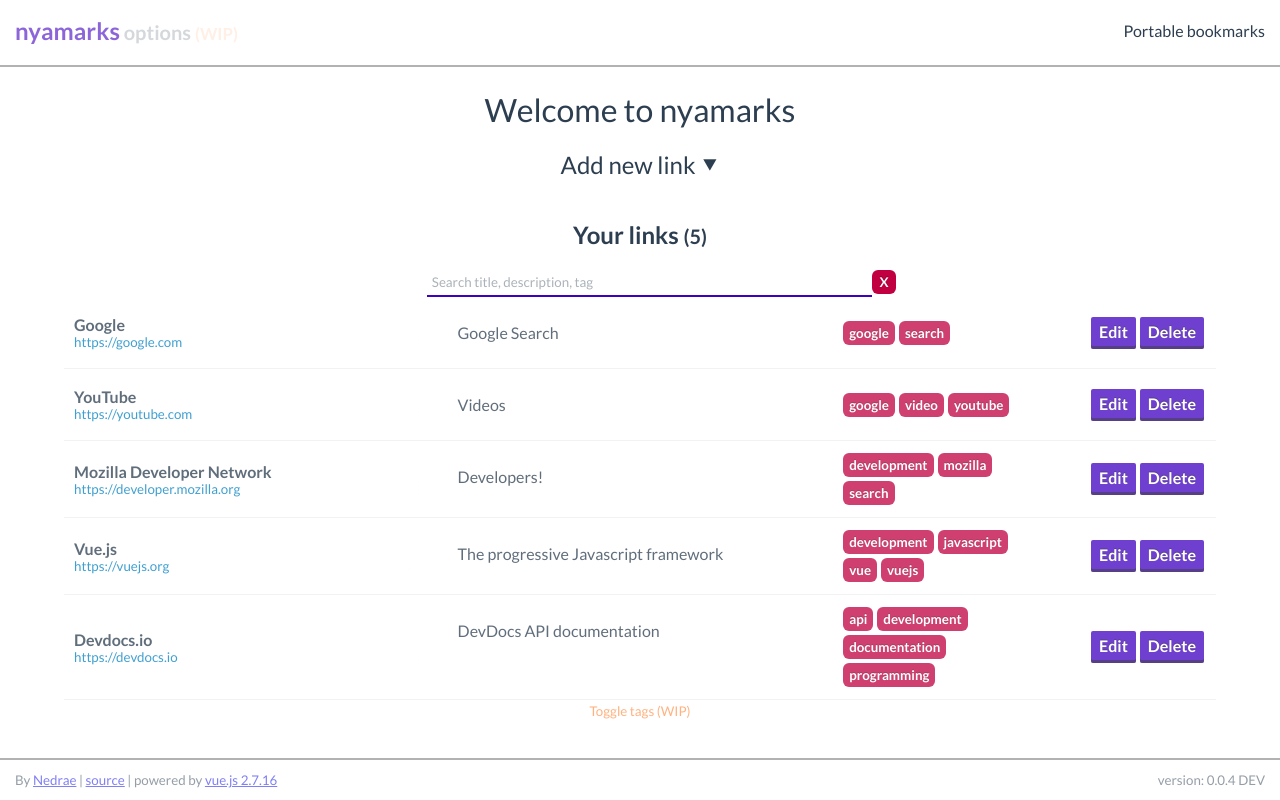
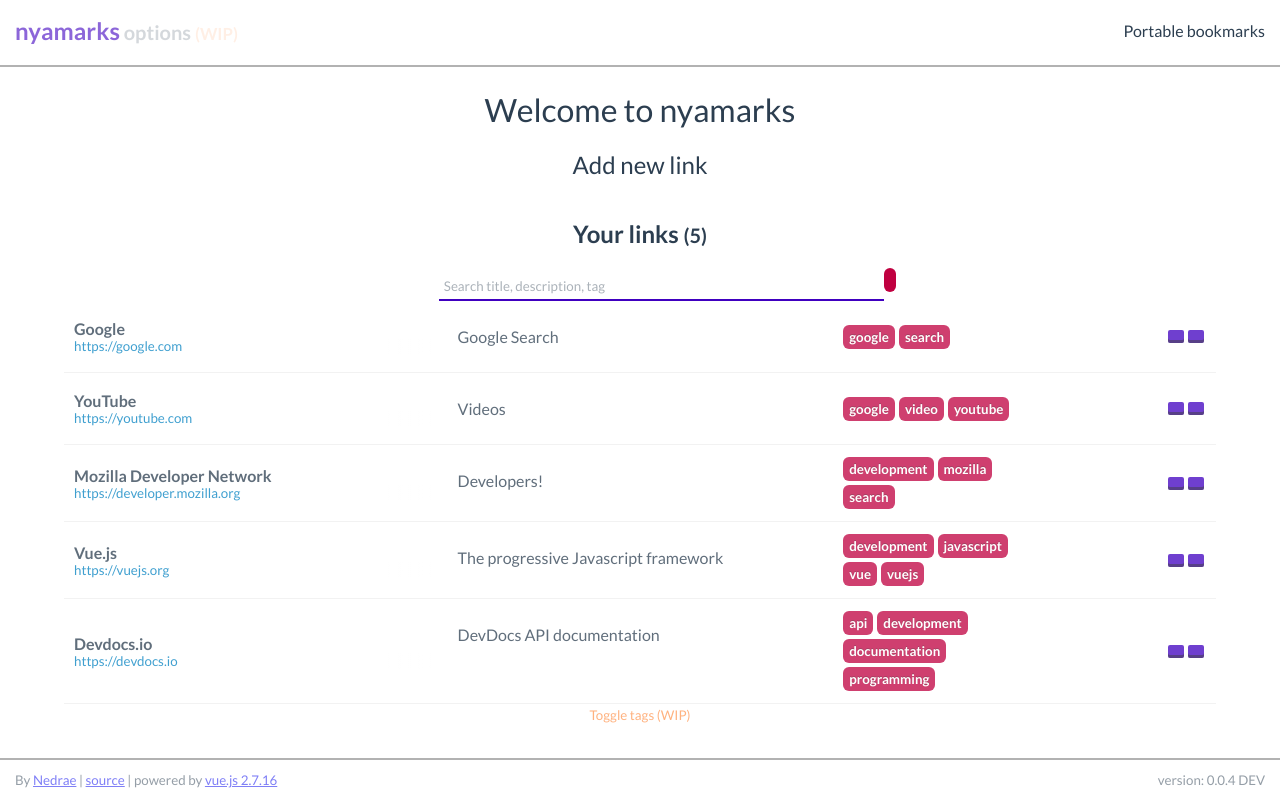
Before and after one commit to NedraeMessmer/nyamarks, a Vue app: page / in a window 1280 px wide. Built offline with nearby package versions, Linux system fonts and the light colour scheme.

Commit message:
Add font-awesome

```diff
--- a/src/App.vue
+++ b/src/App.vue
@@ -9,9 +9,7 @@
     <header-component></header-component>
 
     <div id="main-view">
-      <transition name="slide">
-        <router-view></router-view>
-      </transition>
+      <router-view></router-view>
     </div>
 
     <footer-component></footer-component>
@@ -67,12 +65,14 @@ body {
   margin-bottom: 60px;
 }
 
+// Debug classes
 .wip {
   color: rgb(255, 102, 0);
   font-size: smaller;
   opacity: 0.5;
 }
 
+// Basic elements
 a {
   cursor: pointer;
 }
@@ -93,25 +93,12 @@ textarea {
   }
 }
 
-.slide-enter-active,
-.slide-leave-active {
-  transition: opacity 0.25s, transform 0.25s;
+// Icon overrides
+.fa-animated {
+  transition: all 0.25s;
 }
 
-.slide-enter,
-.slide-leave-to {
-  opacity: 0;
-  position: absolute;
-}
-
-.slide-enter {
-  transform: translateX(500px);
-}
-
-.slide-leave-to {
-  transform: translateX(-500px);
-}
-
+// Other components
 .options-panel {
   width: 30vw;
 }
--- a/src/components/LinkItem.vue
+++ b/src/components/LinkItem.vue
@@ -20,8 +20,12 @@
     </div>
     <div class="actions">
       <!--router-link :to="editLinkRoute">Edit</router-link-->
-      <button class="edit" @click="editLink">Edit</button>
-      <button class="delete" @click="removeLink">Delete</button>
+      <button class="edit" title="Edit link" @click="editLink">
+        <span class="fa fa-fw fa-pencil"></span>
+      </button>
+      <button class="delete" title="Delete link" @click="removeLink">
+        <span class="fa fa-fw fa-trash"></span>
+      </button>
     </div>
   </div>
 </template>
--- a/src/components/LinkList.vue
+++ b/src/components/LinkList.vue
@@ -11,7 +11,12 @@
           class="query"
           placeholder="Search title, description, tag"
           v-model="linkSearch">
-        <button class="search" type="button" @click="clearSearch()">X</button>
+        <button
+          class="clear-search"
+          type="button"
+          @click="clearSearch()">
+          <span class="fa fa-fw fa-times"></span>
+        </button>
       </div>
     </div>
 
@@ -131,7 +136,7 @@ export default {
     width: 85%;
   }
 
-  > .search {
+  > .clear-search {
     background-color: rgb(192, 0, 64);
     border-radius: 6px;
     border: 0;
@@ -140,7 +145,7 @@ export default {
     font-weight: bold;
     height: 24px;
     text-shadow: 0 -1px rgba(0, 0, 0, 0.3);
-    width: 24px;
+    width: auto;
   }
 }
 
--- a/src/components/Main.vue
+++ b/src/components/Main.vue
@@ -6,7 +6,9 @@
       <h2>
         <a @click.prevent="toggleNewLink">
           Add new link
-          <span :class="{'linkArrow': true, 'toggled': showNewLink}">⯆</span>
+          <span
+            class="fa fa-fw fa-chevron-down fa-animated"
+            :class="{'fa-flip-vertical': showNewLink}"></span>
         </a>
       </h2>
 
--- a/src/components/SidePanel.vue
+++ b/src/components/SidePanel.vue
@@ -8,13 +8,14 @@
     </transition>
     <transition :name="slideSide">
       <div
+        class="panel-content"
         :class="panelClass"
         v-show="showPanel">
         <button
           type="button"
           class="close-panel"
           @click="dismiss()">
-          X
+          <span class="fa fa-fw fa-times"></span>
         </button>
         <slot></slot>
       </div>
@@ -33,7 +34,6 @@ export default {
     return {
       slideSide: this.side,
       panelClass: {
-        'panel-content': true,
         left: this.side === 'left',
         right: this.side === 'right',
       },
@@ -131,6 +131,6 @@ export default {
   right: 10px;
   text-shadow: 0 -1px rgba(0, 0, 0, 0.3);
   top: 10px;
-  width: 24px;
+  width: auto;
 }
 </style>
--- a/src/helpers/log.js
+++ b/src/helpers/log.js
@@ -4,6 +4,7 @@ const log = {};
 
 for (const method in console) {
   if (env === 'development') {
+    // eslint-disable-next-line
     log[method] = console[method];
   }
 }
```
Also changed, not shown: package.json (+8 -6 lines), 2 other files (tests, documents, lock files or other folders).
